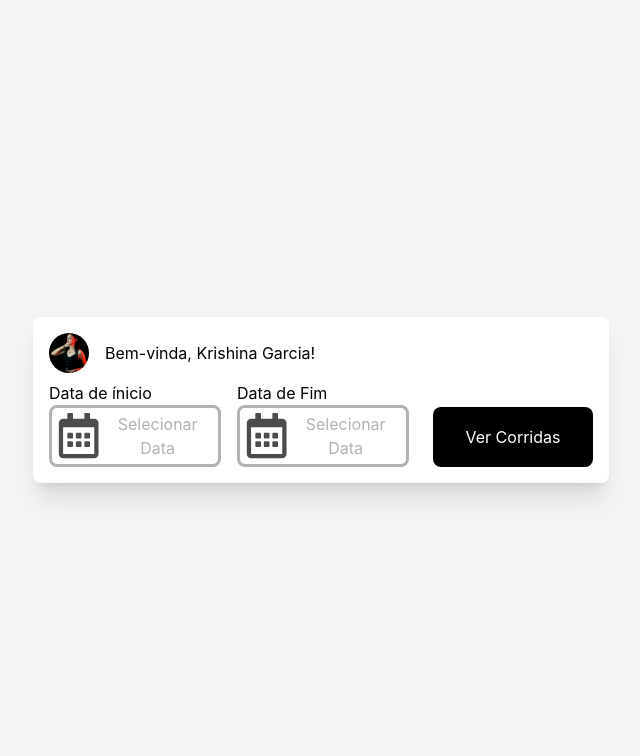
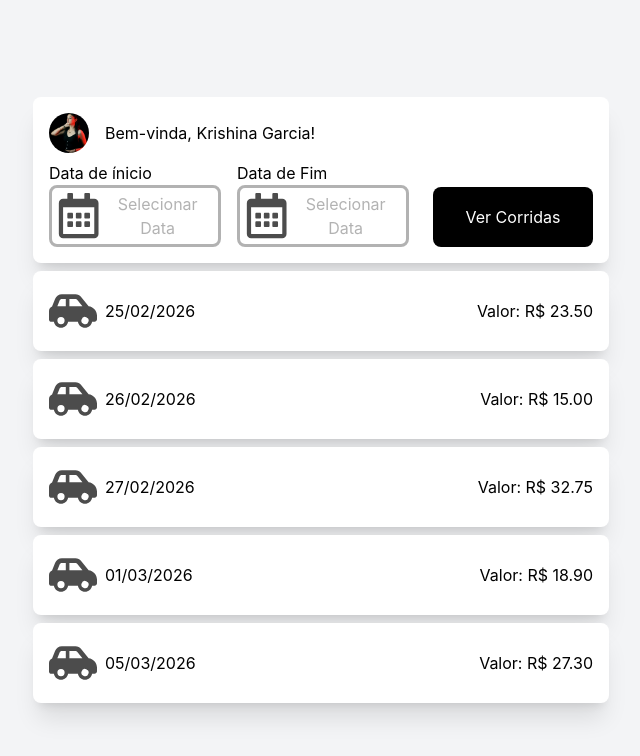
Before and after one commit to gabrielCos/uber_calculator, a React (Vite) app in the folder Frontend/: page / in a window 1280 px wide. Shown: the top 756 px of the page, without its empty margins (319-959 px from the left). Built offline with nearby package versions, Linux system fonts and the light colour scheme.

Commit message:
showing rides and filtering them

```diff
--- a/Frontend/Data/Data.tsx
+++ b/Frontend/Data/Data.tsx
@@ -1,24 +1,26 @@
-import Corrida from "../Interfaces/corridas";
+import type {Corrida} from "../Interfaces/corridas";
 
 const corridas: Corrida[] = [
     {
-        data: "25/02/2026",
+        data: "2026-02-25",
         value: 23.50
     },
     {
-        data: "26/02/2026",
+        data: "2026-02-26",
         value: 15.00
     },
     {
-        data: "27/02/2026",
+        data: "2026-02-27",
         value: 32.75
     },
     {
-        data: "01/03/2026",
+        data: "2026-03-01",
         value: 18.90
     },
     {
-        data: "05/03/2026",
+        data: "2026-03-05",
         value: 27.30
     }
 ];
+
+export default corridas
--- a/Frontend/Interfaces/corridas.tsx
+++ b/Frontend/Interfaces/corridas.tsx
@@ -1,6 +1,4 @@
-interface Corrida {
+export interface Corrida {
     data: string;
     value: number;
 }
-
-export default Corrida;
--- a/Frontend/src/Components/CalendarInput/CalendarInput.tsx
+++ b/Frontend/src/Components/CalendarInput/CalendarInput.tsx
@@ -2,8 +2,6 @@ import React from "react";
 import DatePicker from "react-datepicker";
 import "react-datepicker/dist/react-datepicker.css";
 import { FaRegCalendarAlt } from "react-icons/fa";
-
-import CalendarioIcon from "../../assets/Icons/calendarioIcon.png"
 
 interface CalendarInputProps {
     selectedDate: Date | null;
@@ -21,7 +19,6 @@ const CalendarInput: React.FC<CalendarInputProps> = ({ selectedDate, onChange })
                 wrapperClassName="h-[48px]"
                 customInput={
                     <button className="text-black/70 rounded-xl flex items-center h-auto">
-                        {/*<img src={CalendarioIcon} className="w-[48px] h-auto"/>*/}
                         <FaRegCalendarAlt className="w-[48px] h-auto text-black/70"/>
                         {selectedDate
                             ? selectedDate.toLocaleDateString("pt-BR")
--- /dev/null
+++ b/Frontend/src/Components/RideItem/RideItem.tsx
@@ -0,0 +1,29 @@
+import React from "react";
+
+import { FaCarSide } from "react-icons/fa6";
+
+interface RideItemProps {
+  data: string;
+  value: number;
+}
+
+const RideItem: React.FC<RideItemProps> = ({ data, value }) => {
+    const formatDate = (dateString: string) => {
+    const date = new Date(dateString);
+    return date.toLocaleDateString("pt-BR");
+    };
+
+    return (
+        <div className="bg-white w-144 h-auto shadow-xl rounded-lg p-4 flex items-center justify-between">
+            <div className="flex gap-2 items-center">
+                <FaCarSide className="w-[48px] h-auto text-black/70" />
+                <p>{formatDate(data)}</p>
+            </div>
+            <div>
+                <p>Valor: R$ {value.toFixed(2)}</p>
+            </div>
+        </div>
+    )
+}
+
+export default RideItem;
--- a/Frontend/src/Components/RidesPanel/RidesPanel.tsx
+++ b/Frontend/src/Components/RidesPanel/RidesPanel.tsx
@@ -2,24 +2,34 @@ import React, {useState} from "react";
 
 import profilePicture from "../../assets/profilePicture.jpg"
 
+import CalendarInput from "../CalendarInput/CalendarInput";
+import RideItem from "../RideItem/RideItem";
 
-import CalendarInput from "../CalendarInput/CalendarInput";
+import corridas from "../../../Data/Data";
 
 const RidesPanel: React.FC = () => {
     const [startDate, setStartDate] = useState<Date | null>(null);
     const [endDate, setEndDate] = useState<Date | null>(null);
+    const [filteredRides, setFilteredRides] = useState(corridas);
 
     const handleClick = () => {
         if (!startDate || !endDate) {
             alert("Selecione as duas datas!");
             return;
         }
+        const result = corridas.filter((corrida) => {
+        const rideDate = new Date(corrida.data);
+
+        return rideDate >= startDate && rideDate <= endDate;
+        });
+
+        setFilteredRides(result);
         console.log("Início:", startDate?.toISOString().split("T")[0]);
         console.log("Fim:", endDate?.toISOString().split("T")[0]);
     };
 
     return (
-        <div className="flex flex-col h-auto">
+        <div className="flex flex-col h-auto gap-2">
             <div className="bg-white w-144 h-auto shadow-xl rounded-lg p-4 flex flex-col gap-2">
                 <div className="flex gap-4 items-center">
                     <img src={profilePicture} className="w-[40px] h-[40px] rounded-full object-cover" />
@@ -48,6 +58,15 @@ const RidesPanel: React.FC = () => {
                     </button>
                 </div>
             </div>
+            <div className="flex flex-col gap-2">
+                {filteredRides.map((corrida, index) => (
+                    <RideItem
+                        key={index}
+                        data={corrida.data}
+                        value={corrida.value}
+                    />
+                ))}
+            </div>
         </div>
     )
 }
```
Lines whose indentation alone changed are shown as unchanged.
